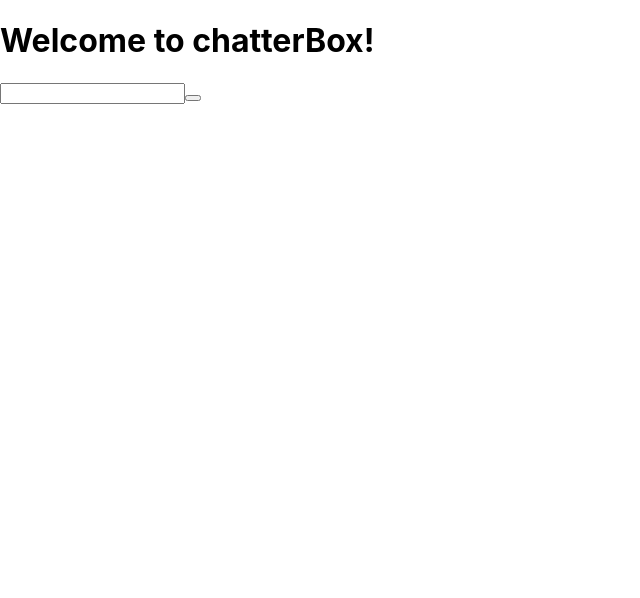
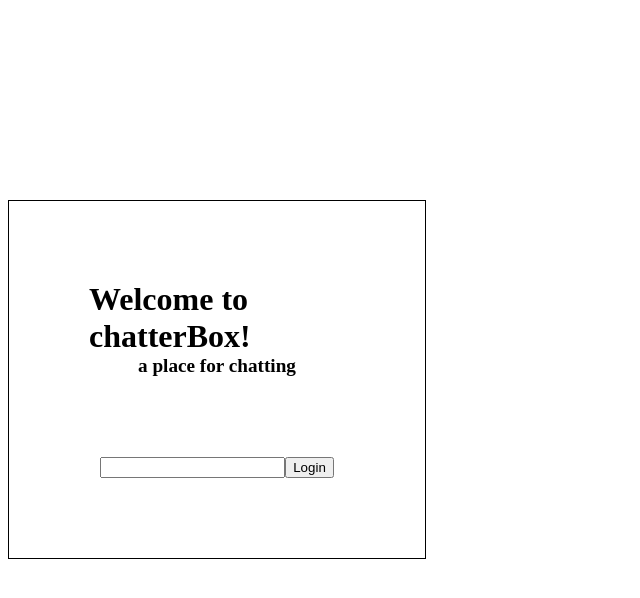
Before and after one commit to JeffKersting/chatterBox, a React (Create React App) app: page / in a window 1280 px wide. Shown: the top 598 px of the page, without its empty margins (0-640 px from the left). Built offline with nearby package versions, Linux system fonts and the light colour scheme.

Commit message:
Add login page styling

```diff
--- a/src/index.scss
+++ b/src/index.scss
@@ -1,13 +1,3 @@
-body {
-  margin: 0;
-  font-family: -apple-system, BlinkMacSystemFont, 'Segoe UI', 'Roboto', 'Oxygen',
-    'Ubuntu', 'Cantarell', 'Fira Sans', 'Droid Sans', 'Helvetica Neue',
-    sans-serif;
-  -webkit-font-smoothing: antialiased;
-  -moz-osx-font-smoothing: grayscale;
-}
-
-code {
-  font-family: source-code-pro, Menlo, Monaco, Consolas, 'Courier New',
-    monospace;
-}
+@import "./app/app";
+@import "./chat-page/chat-page";
+@import "./login-page/login-page";
--- a/src/login-page/_login-page.scss
+++ b/src/login-page/_login-page.scss
@@ -0,0 +1,27 @@
+.login-page {
+  display: flex;
+  flex-direction: column;
+  align-items: center;
+  margin-top: 25vh;
+  border: 1px solid black;
+  width: 20vw;
+  padding: 5em;
+
+  h1 {
+    margin: 0;
+  }
+
+  h2 {
+    margin: 0;
+    font-size: 1.2em;
+  }
+
+  form {
+    align-items: center;
+    margin-top: 5em;
+  }
+
+  button {
+    align-self: center
+  }
+}
--- a/src/login-page/login-component.js
+++ b/src/login-page/login-component.js
@@ -14,19 +14,20 @@ function LoginPage(props) {
   }
 
   return (
-    <>
+    <div className="login-page">
       <h1>Welcome to chatterBox!</h1>
+      <h2>a place for chatting</h2>
       <form className="login" onSubmit={handleSubmit}>
         <input
           type='text'
           name='username'
           value={loginInput}
           onChange={event => updateLoginInput(event)}
-          autoComplete='off'
+          autocomplete='off'
           />
-          <button/>
+          <button>Login</button>
       </form>
-    </>
+    </div>
   )
 }
 
```
